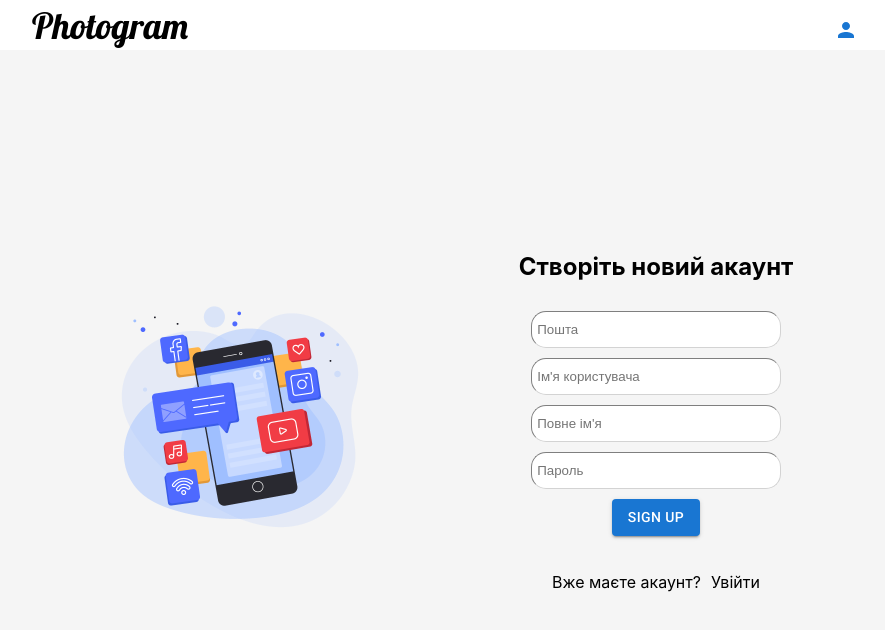
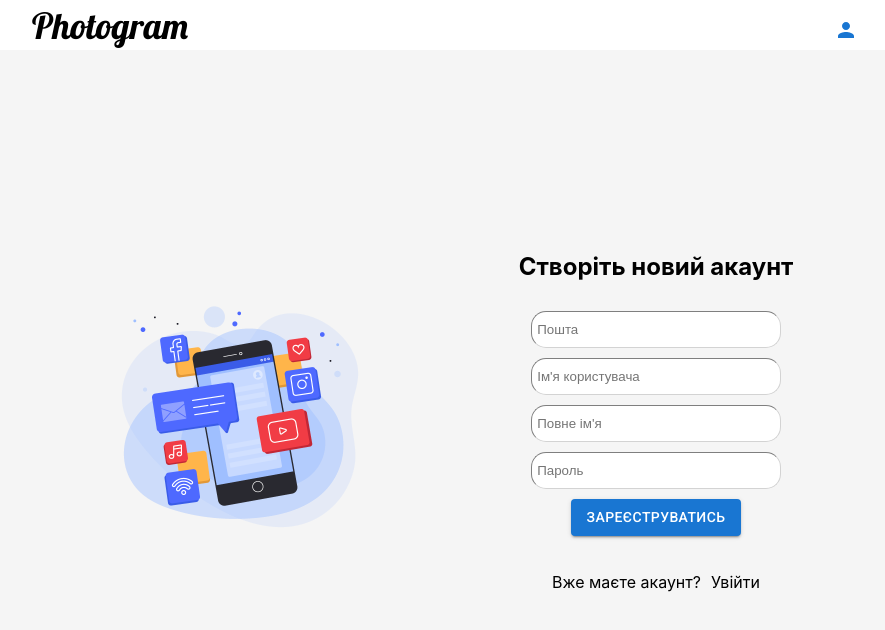
Before and after one commit to ST0n1K-dev/photogram, a React (Create React App) app: page /signup in a window 1280 px wide. Shown: the top 630 px of the page, without its empty margins (192-1077 px from the left). Built offline with nearby package versions, Linux system fonts and the light colour scheme; no server answers.

Commit message:
Language

```diff
--- a/src/screens/SignUp/SignUp.component.tsx
+++ b/src/screens/SignUp/SignUp.component.tsx
@@ -64,7 +64,7 @@ const SignUpForm: React.FC<SingUpInterface> = ({ handleSignUp }) => {
                         onBlur={handleBlur('password')}
                         error={(errors.password && touched.password) ? errors.password : null}
 					/>
-					<Button type="submit" variant="contained">Sign Up</Button>
+					<Button type="submit" variant="contained">Зареєструватись</Button>
 				</Form>
 			)}
 		</Formik>
```
